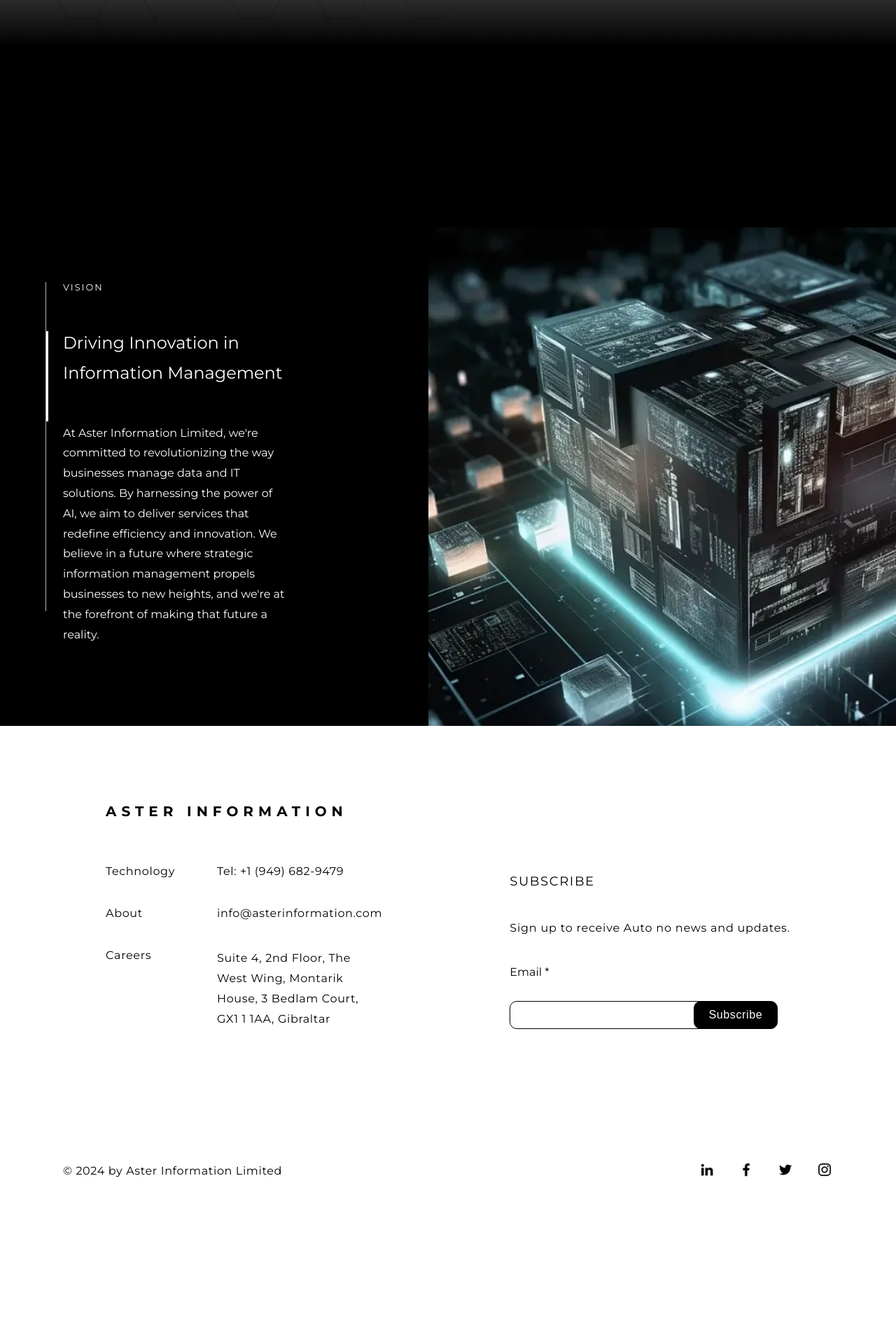
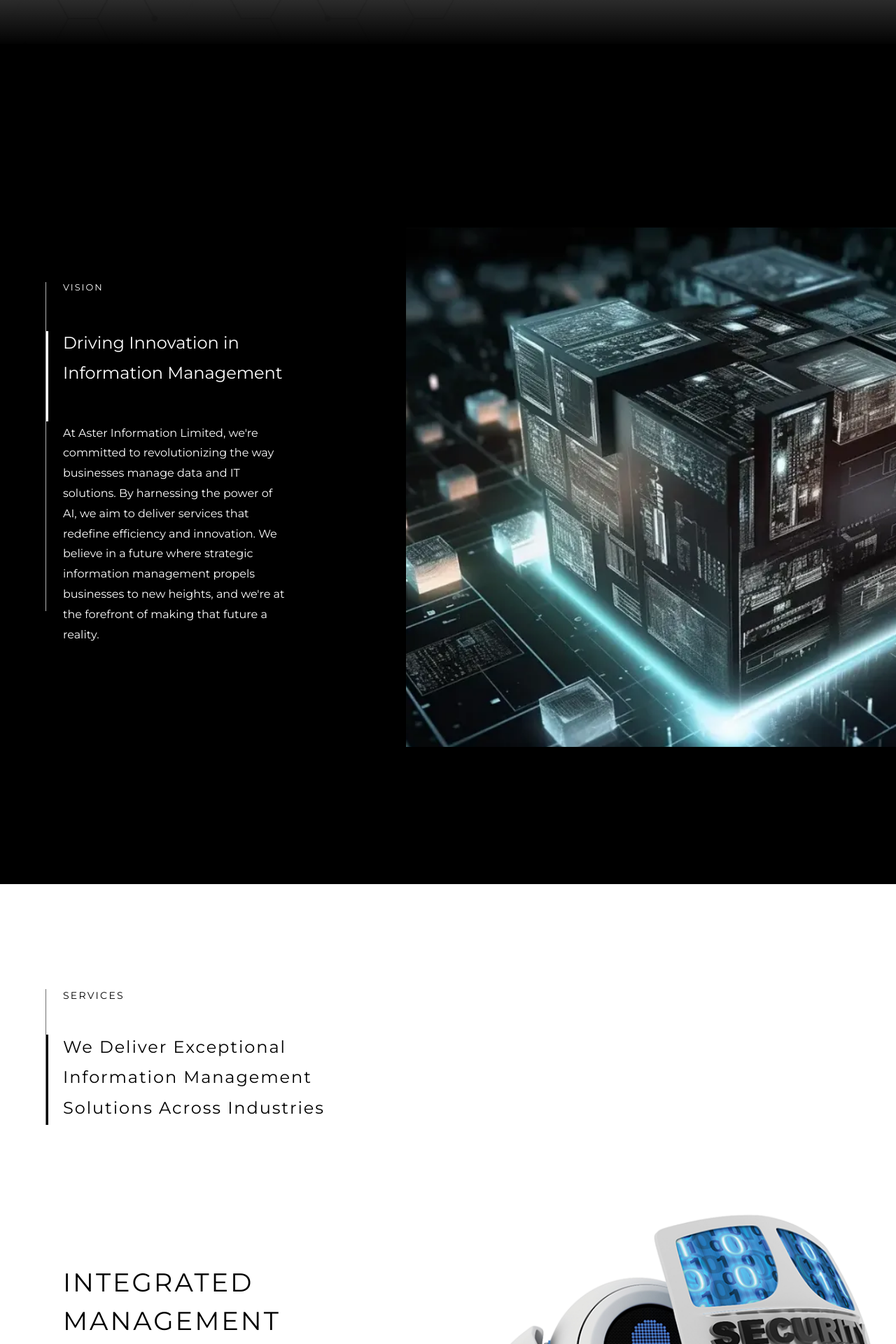
Before and after one commit to Moamal-2000/aster-information, a React (Vite) app: page / in a window 1280 px wide. Shown: the part 880-2800 px from the top of the page at 70% size. Before the commit the page ends 2614 px from the top, so only its background shows below. Built offline with nearby package versions, Linux system fonts and the light colour scheme.

Commit message:
fix: home layout items

```diff
--- a/src/Components/Pages/Home/Home.jsx
+++ b/src/Components/Pages/Home/Home.jsx
@@ -9,6 +9,7 @@ import IntoStatsSection from "./InfoStatsSection/InfoStatsSection";
 import ServicesSection from "./ServicesSection/ServicesSection";
 import VisionSection from "./VisionSection/VisionSection";
 import WhyUsSection from "./WhyUs/WhyUsSection";
+import { whyUsSectionBg } from "src/Assets/Images/Images";
 
 const Home = () => {
   return (
@@ -19,17 +20,23 @@ const Home = () => {
       </Helmet>
 
       <main className={s.homePage} id="homePage">
+      <img
+        src={whyUsSectionBg}
+        alt="Why-us section background image"
+        loading="lazy"
+        className={s.backgroundImg}
+      />
         <HomeBackground />
         <div className="container">
           <HomeHeroSection />
         </div>
 
         <VisionSection />
-        {/* <ServicesSection />
+        <ServicesSection />
         <WhyUsSection />
         <IntoStatsSection />
         <IndustrySection />
-        <CareersSection /> */}
+        <CareersSection />
       </main>
     </>
   );
--- a/src/Components/Pages/Home/Home.module.scss
+++ b/src/Components/Pages/Home/Home.module.scss
@@ -3,3 +3,22 @@
 .homePage {
   position: relative;
 }
+
+.backgroundImg {
+  position: fixed;
+  left: 0;
+  top: 0;
+  object-fit: cover;
+  // scale: 1 1.3;
+  width: 100vw;
+  height: 100vh;
+  z-index: -1000;
+  // z-index: 1000;
+}
+
+// @media (max-width: 1600px) {
+//   .backgroundImg {
+//     position: fixed;
+//     background-size: cover;
+//   }
+// }
--- a/src/Components/Pages/Home/InfoStatsSection/InfoStatsSection.jsx
+++ b/src/Components/Pages/Home/InfoStatsSection/InfoStatsSection.jsx
@@ -5,6 +5,7 @@ import s from "./InfoStatsSection.module.scss";
 const InfoStatsSection = () => {
   return (
     <section className={s.infoSection}>
+      <div className="container" data-container>
         <img
           src={infoSectionBg}
           alt="Info stats section image"
@@ -12,7 +13,6 @@ const InfoStatsSection = () => {
           className={s.backgroundImg}
         />
 
-      <div className="container" data-container>
         <InfoSectionContent />
       </div>
     </section>
--- a/src/Components/Pages/Home/InfoStatsSection/InfoStatsSection.module.scss
+++ b/src/Components/Pages/Home/InfoStatsSection/InfoStatsSection.module.scss
@@ -2,7 +2,6 @@
 
 .infoSection {
   background-color: var(--website-bg);
-  position: relative;
   padding: 170px 0;
   height: 760px;
   display: flex;
@@ -26,6 +25,7 @@
 .infoSection [data-container] {
   display: flex;
   justify-content: flex-end;
+  position: relative;
 }
 
 @include large {
--- a/src/Components/Pages/Home/ServicesSection/Services/Services.module.scss
+++ b/src/Components/Pages/Home/ServicesSection/Services/Services.module.scss
@@ -34,6 +34,10 @@
   .services {
     gap: 20px;
   }
+}
+
+.services [data-container] {
+  position: relative;
 }
 
 @media (max-width: 1500px) {
--- a/src/Components/Pages/Home/VisionSection/AnimatedImage/AnimatedImage.module.scss
+++ b/src/Components/Pages/Home/VisionSection/AnimatedImage/AnimatedImage.module.scss
@@ -3,11 +3,17 @@
 .imgHolder {
   overflow: hidden;
   position: absolute;
-  right: 2px;
-  top: -75px;
-  width: 768px;
-  scale: 1.16;
+  right: -200px;
+  top: -50px;
+  width: 800px;
+  scale: 1;
 }
+
+// @media (max-width: 2400px) {
+//   .imgHolder {
+//     width: 768px;
+//   }
+// }
 
 @media (max-width: 1600px) {
   .imgHolder {
@@ -66,8 +72,15 @@
   width: 100%;
   min-height: 700px;
   object-position: 0;
-  scale: 1.2;
+  scale: 1.23;
   position: relative;
+}
+
+@media (max-width: 3100px) {
+  .imgHolder .img {
+    // opacity: .1;
+    // scale: 1.2;
+  }
 }
 
 @media (max-width: 1300px) {
--- a/src/Components/Pages/Home/VisionSection/VisionSection.module.scss
+++ b/src/Components/Pages/Home/VisionSection/VisionSection.module.scss
@@ -3,8 +3,9 @@
 .visionSection {
   background-color: var(--black);
   padding-top: 280px;
+  // padding-top: 300px;
   position: relative;
-  height: 974px;
+  height: 1200px;
 }
 
 @media (max-width: 1300px) {
--- a/src/Components/Pages/Home/WhyUs/WhyUsSection.jsx
+++ b/src/Components/Pages/Home/WhyUs/WhyUsSection.jsx
@@ -23,12 +23,7 @@ const WhyUsSection = () => {
 
   return (
     <section className={`${s.whyUsSection} ${activeClass}`}>
-      <img
-        src={whyUsSectionBg}
-        alt="Why-us section background image"
-        loading="lazy"
-        className={s.backgroundImg}
-      />
+
 
       <div className="container">
         <WhyUsCard />
--- a/src/Components/Pages/Home/WhyUs/WhyUsSection.module.scss
+++ b/src/Components/Pages/Home/WhyUs/WhyUsSection.module.scss
@@ -2,7 +2,7 @@
 
 .whyUsSection {
   padding: var(--why-us-section-padding) 0;
-  position: relative;
+  // position: relative;
   display: none;
 
   &.active {
@@ -15,21 +15,3 @@
     position: static;
   }
 }
-
-.backgroundImg {
-  position: absolute;
-  left: 0;
-  top: 0;
-  object-fit: cover;
-  scale: 1 1.3;
-  width: 100%;
-  z-index: -1000;
-  height: 100%;
-}
-
-@media (max-width: 1600px) {
-  .backgroundImg {
-    position: fixed;
-    background-size: cover;
-  }
-}
--- a/src/Styles/index.scss
+++ b/src/Styles/index.scss
@@ -92,4 +92,5 @@ main::before {
 .container {
   width: var(--container-width);
   margin: 0 auto;
+  // border: solid red;
 }
--- a/src/Styles/variables.scss
+++ b/src/Styles/variables.scss
@@ -2,11 +2,23 @@
 
 :root {
   --website-width: 100%;
-  --container-width: 1400px;
+  --container-width: 2000px;
   --button-active-scale: .991;
   --shadow-height: 400px;
   --left-margin-content: 30px;
   --why-us-section-padding: 120px;
+}
+
+@media (max-width: 2200px) {
+  :root {
+    --container-width: 1500px;
+  }
+}
+
+@media (max-width: 1800px) {
+  :root {
+    --container-width: 1300px;
+  }
 }
 
 @media (max-width: 1600px) {
```
Lines whose indentation alone changed are shown as unchanged.
